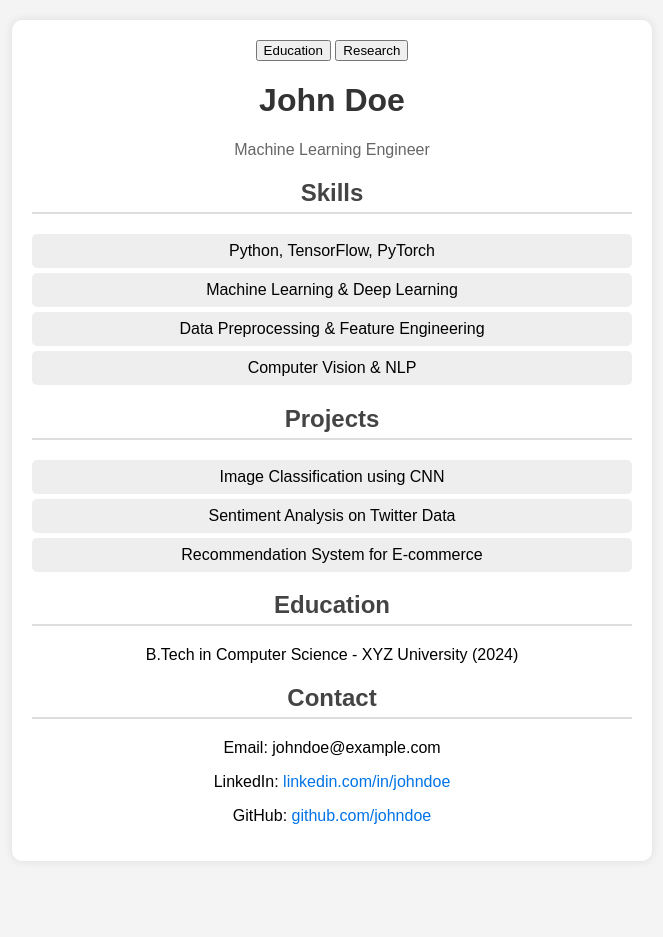
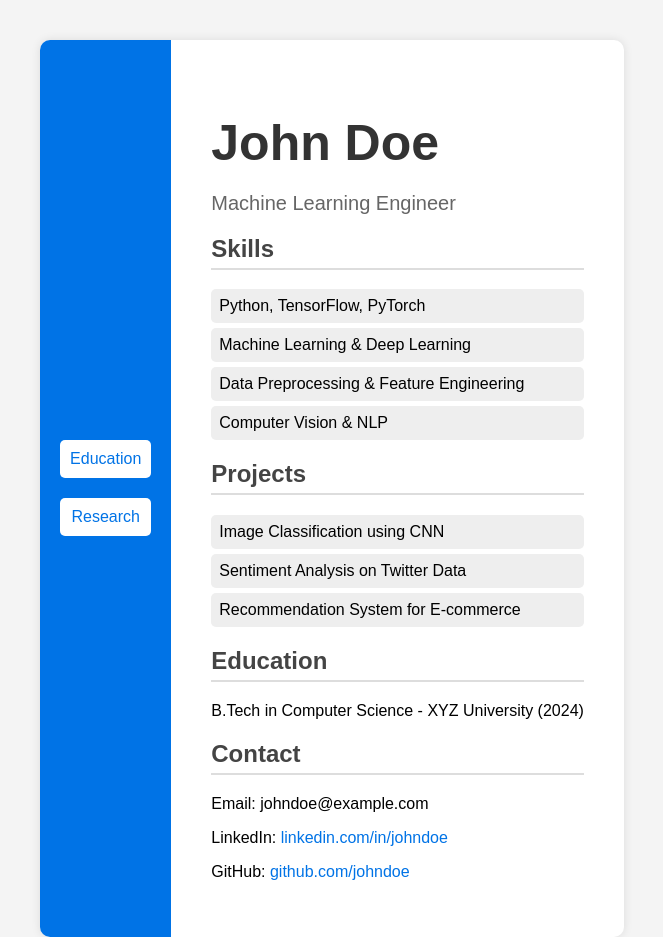
Before and after one commit to DD-Dwaipayan24/My_Resume, a plain HTML site: page index.html in a window 1280 px wide. Shown: the whole page, without its empty margins (308-971 px from the left). Before the commit the page ends 881 px from the top, so only its background shows below. Drawn offline with Linux system fonts and the light colour scheme.

Commit message:
Update style.css

```diff
--- a/style.css
+++ b/style.css
@@ -1,26 +1,63 @@
 body {
     font-family: Arial, sans-serif;
     background-color: #f4f4f4;
-    text-align: center;
     margin: 0;
-    padding: 20px;
+    padding: 0;
+    display: flex;
+    justify-content: center;
 }
 
 .container {
+    display: flex;
+    max-width: 900px;
     background: white;
-    max-width: 600px;
-    margin: auto;
-    padding: 20px;
+    margin: 40px;
     box-shadow: 0px 0px 10px rgba(0, 0, 0, 0.1);
     border-radius: 10px;
+    overflow: hidden;
 }
 
-h1 {
+.sidebar {
+    background: #0073e6;
+    padding: 20px;
+    display: flex;
+    flex-direction: column;
+    justify-content: center;
+}
+
+.highlight-btn {
+    background: white;
+    color: #0073e6;
+    border: none;
+    padding: 10px;
+    margin: 10px 0;
+    font-size: 16px;
+    cursor: pointer;
+    border-radius: 5px;
+    text-align: center;
+}
+
+.highlight-btn:hover {
+    background: #005bb5;
+    color: white;
+}
+
+.content {
+    padding: 40px;
+    flex-grow: 1;
+}
+
+.name {
+    font-size: 50px;
     color: #333;
+    text-align: left;
+    margin-bottom: 10px;
 }
 
 .subtitle {
+    font-size: 20px;
     color: #666;
+    text-align: left;
 }
 
 h2 {
```
